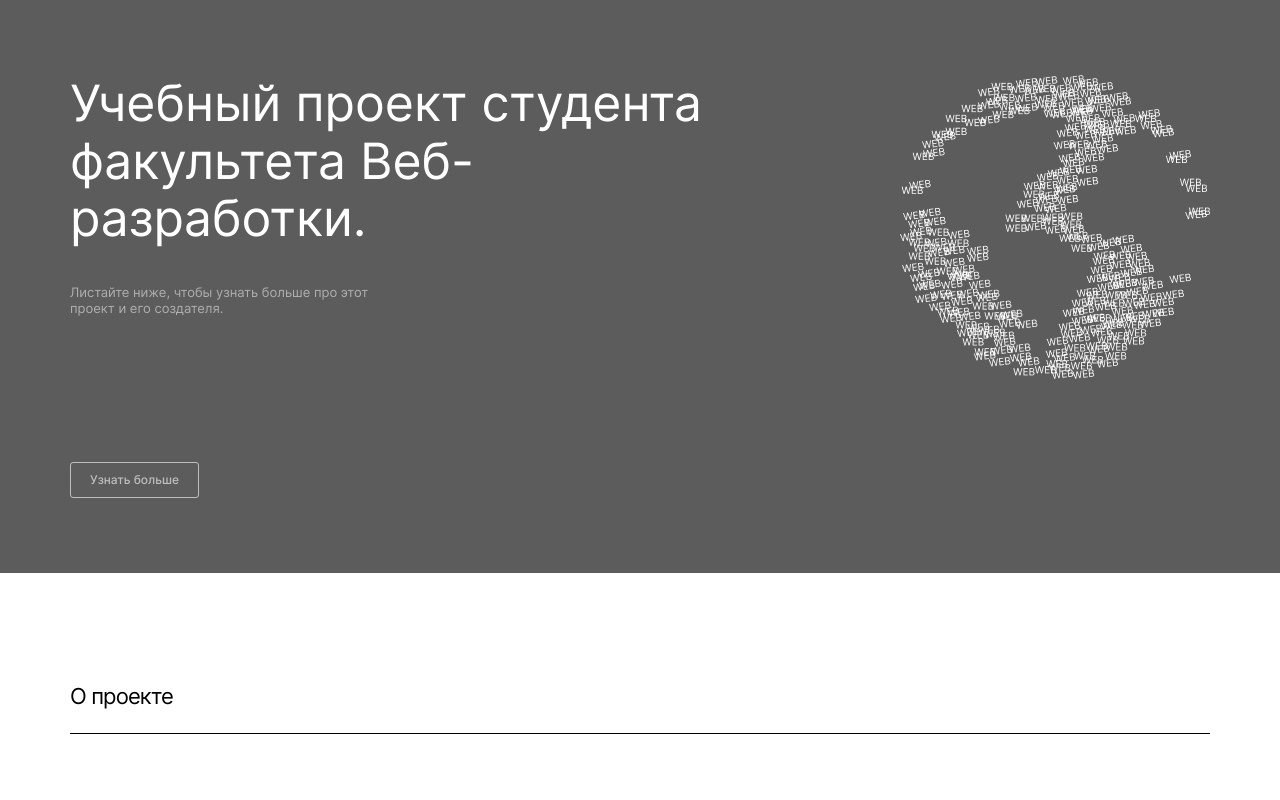
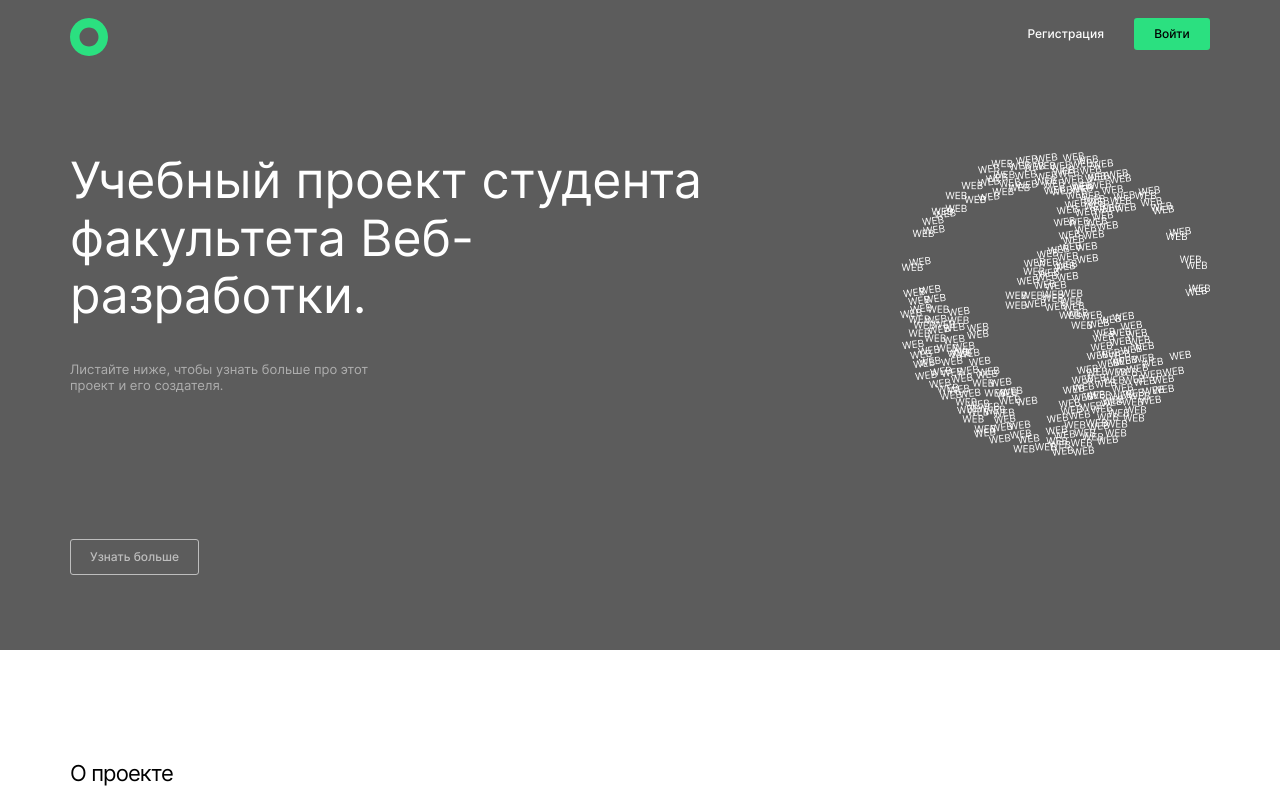
Before and after one commit to kt-postnikova/movies-explorer-frontend, a React (Create React App) app: page / in a window 1280 px wide. Shown: the top 800 px of the page. Built offline with nearby package versions, Linux system fonts and the light colour scheme; no server answers.

Commit message:
Навигация меняется в зависимости от статуса пользователя

```diff
--- a/src/components/Main/Main.js
+++ b/src/components/Main/Main.js
@@ -1,13 +1,15 @@
 import React from 'react';
+import Header from '../Header/Header';
 import Promo from '../Promo/Promo';
 import AboutProject from '../AboutProject/AboutProject';
 import Techs from '../Techs/Techs';
 import AboutMe from '../AboutMe/AboutMe';
 import Portfolio from '../Portfolio/Portfolio';
 
-function Main(params) {
+function Main({ loggedIn }) {
     return (
         <main>
+            <Header loggedIn={loggedIn}></Header>
             <Promo></Promo>
             <AboutProject></AboutProject>
             <Techs></Techs>
```
